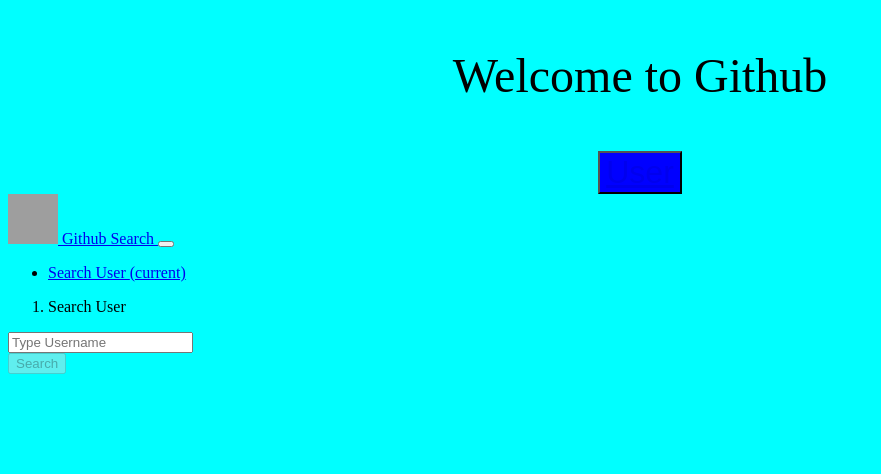
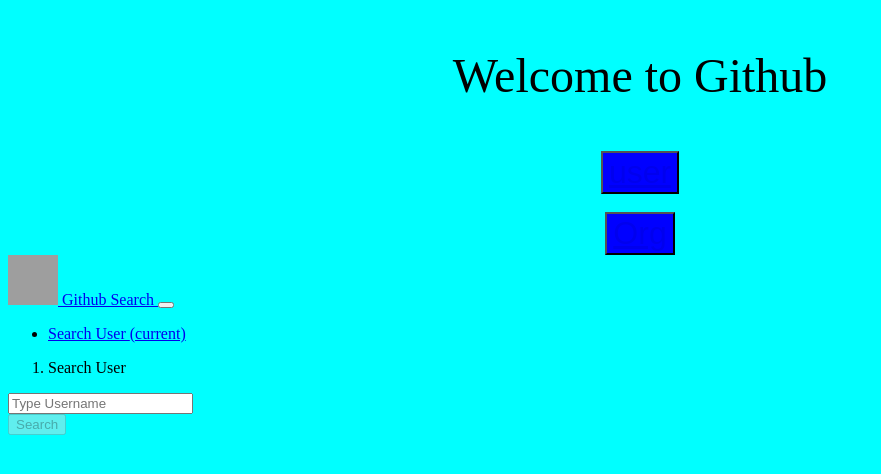
Before and after one commit to ChelRono/git-app, an Angular app: page /user in a window 1280 px wide. Shown: the top 474 px of the page, without its empty margins (0-881 px from the left). Built offline with nearby package versions, Linux system fonts and the light colour scheme; grey boxes are pictures that could not be loaded.

Commit message:
org changes

```diff
--- a/src/app/app.component.css
+++ b/src/app/app.component.css
@@ -9,6 +9,10 @@
     text-align: center;
     bottom: 20%;
 }
+.container2{
+    text-align: center;
+    bottom: 20%;
+}
 .par{
     text-align: center;
     font-size: 300%;
--- a/src/app/app.component.html
+++ b/src/app/app.component.html
@@ -2,6 +2,10 @@
 </p>
 
 <div class="container">
-    <button class="button"><a [routerLink]="'/user'">User</a></button>
+    <button class="button"><a [routerLink]="'/user'">user</a></button>
+</div>
+<br>
+<div class="container2">
+    <button class="button"><a [routerLink]="'/org'">Org</a></button>
 </div>
 <router-outlet></router-outlet>
```
